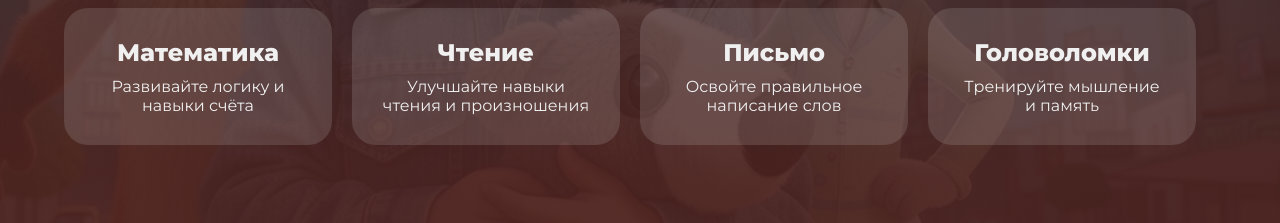
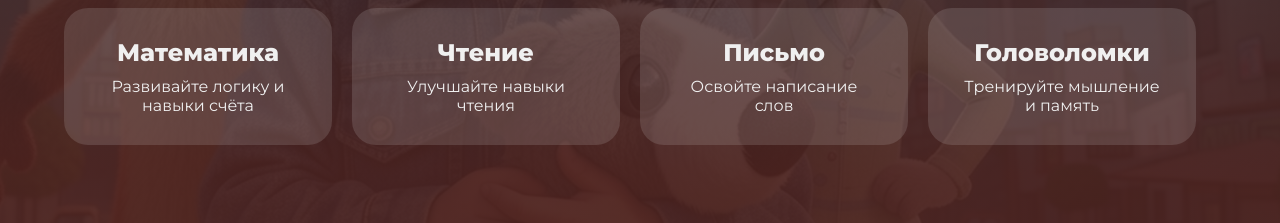
Before and after one commit to jankowski-dev/Jaros-Most-Smart, a plain HTML site: page index.html in a window 1280 px wide. Shown: the part 543-766 px from the top of the page. Drawn offline with Linux system fonts and the light colour scheme.

Commit message:
Исправлены критические ошибки

```diff
--- a/index.html
+++ b/index.html
@@ -38,11 +38,11 @@
                             </div>
                             <div class="subject-card" data-subject="reading">
                                 <h3>Чтение</h3>
-                                <p>Улучшайте навыки чтения и произношения</p>
+                                <p>Улучшайте навыки чтения</p>
                             </div>
                             <div class="subject-card" data-subject="writing">
                                 <h3>Письмо</h3>
-                                <p>Освойте правильное написание слов</p>
+                                <p>Освойте написание слов</p>
                             </div>
                             <div class="subject-card" data-subject="puzzles">
                                 <h3>Головоломки</h3>
```
